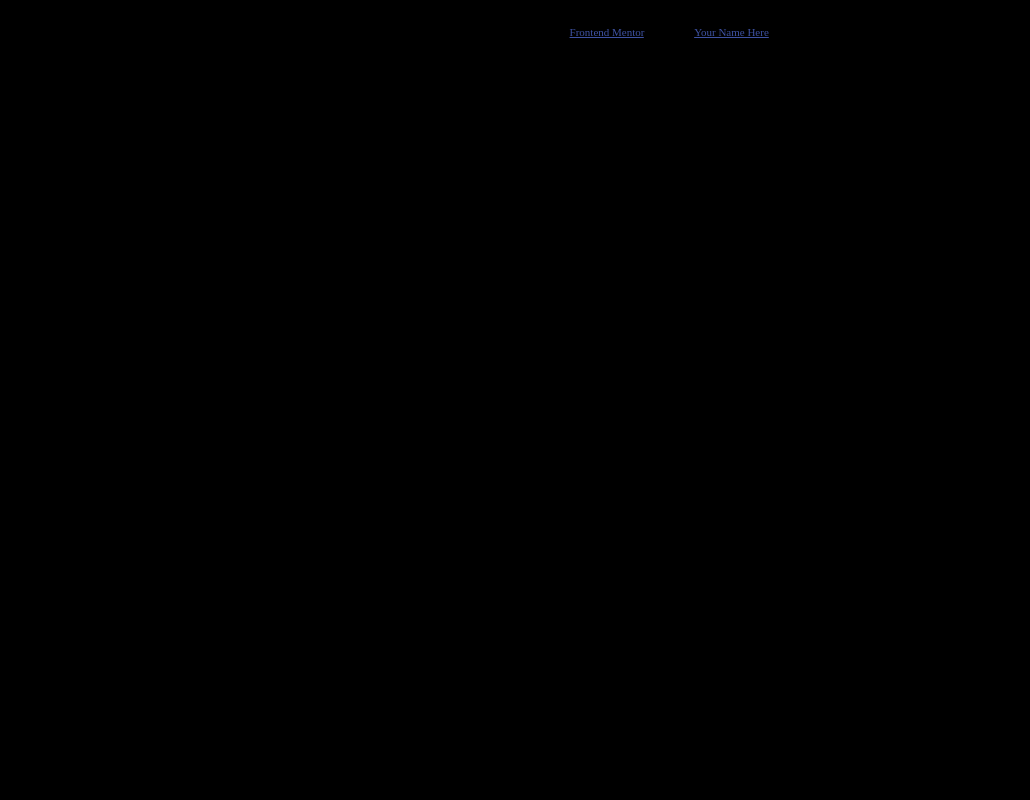
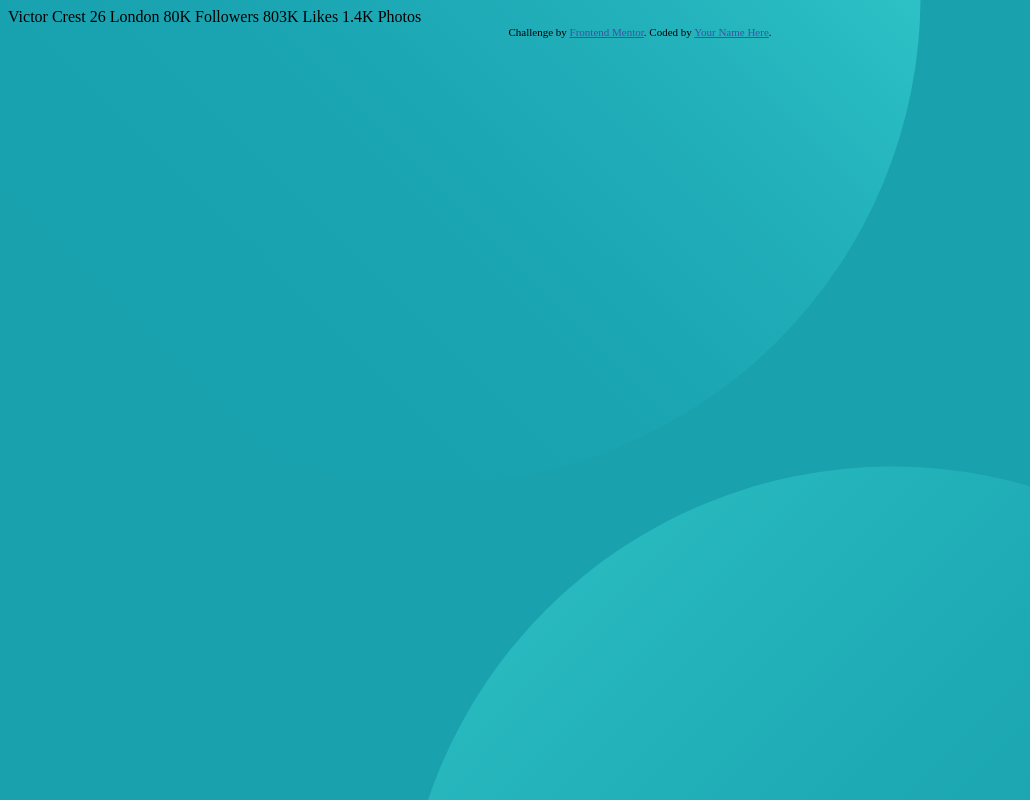
Before and after one commit to khafaji95/Challenge_One, a plain HTML site: page index.html in a window 1280 px wide. Shown: the whole page, without its empty margins (0-1030 px from the left). Drawn offline with Linux system fonts and the light colour scheme.

Commit message:
Add background color and images.

```diff
--- a/Styles.css
+++ b/Styles.css
@@ -1,3 +1,6 @@
 body{
-  background-color: black;
+  background-image: url("images/bg-pattern-top.svg"), url("images/bg-pattern-bottom.svg");
+  background-repeat: no-repeat,no-repeat;
+  background-position: -19% 53%,133% -50%;
+  background-color: hsl(185, 75%, 39%);
 }
```
Also changed, not shown: index.html (+1 -0 lines).
